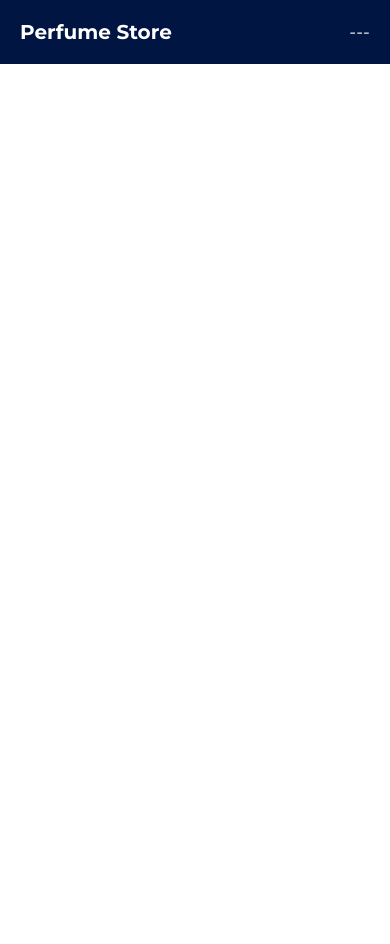
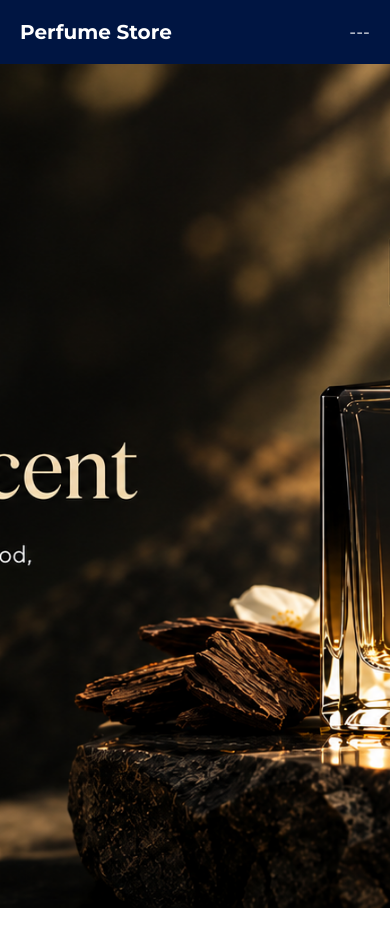
Before and after one commit to MoeezAhmed-Developer/perfume-webiste, a React (Vite) app: page / in a window 390 px wide. Built offline with nearby package versions, Linux system fonts and the light colour scheme.

Commit message:
feat: add HeroSection component with responsive styling and hero image

```diff
--- a/src/App.jsx
+++ b/src/App.jsx
@@ -1,9 +1,11 @@
 import Header from "./components/Header";
+import HeroSection from "./components/HeroSection";
 
 function App() {
   return (
     <>
       <Header />
+      <HeroSection />
     </>
   );
 }
--- /dev/null
+++ b/src/components/HeroSection.jsx
@@ -0,0 +1,12 @@
+import heroImg from "../assets/perfume-hero.png";
+import heroSection from "../css/hero-section.module.css";
+
+function HeroSection() {
+  return (
+    <div className={heroSection.heroSection}>
+      <img src={heroImg} alt="Hero Section Image" />
+    </div>
+  );
+}
+
+export default HeroSection;
--- /dev/null
+++ b/src/css/hero-section.module.css
@@ -0,0 +1,19 @@
+.heroSection {
+  width: 100vw;
+  height: 100vh;
+}
+
+.heroSection img {
+  width: 100%;
+  height: 100vh;
+  object-position: top;
+}
+
+@media (max-width: 600px) {
+  .heroSection img {
+    width: 100%;
+    height: 100vh;
+    object-fit: cover;
+    object-position: center;
+  }
+}
```
Also changed, not shown: src/assets/perfume-hero.png (added).
